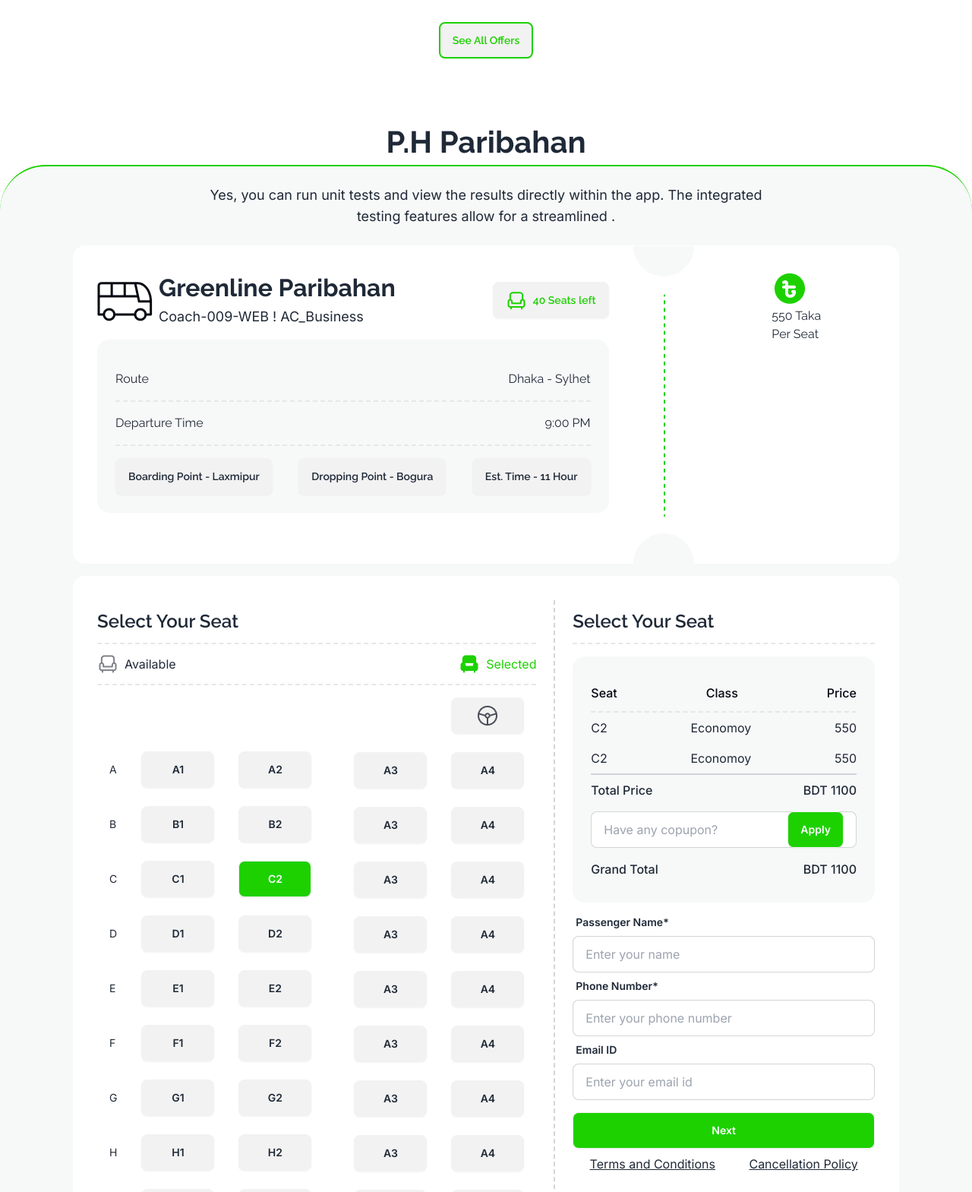
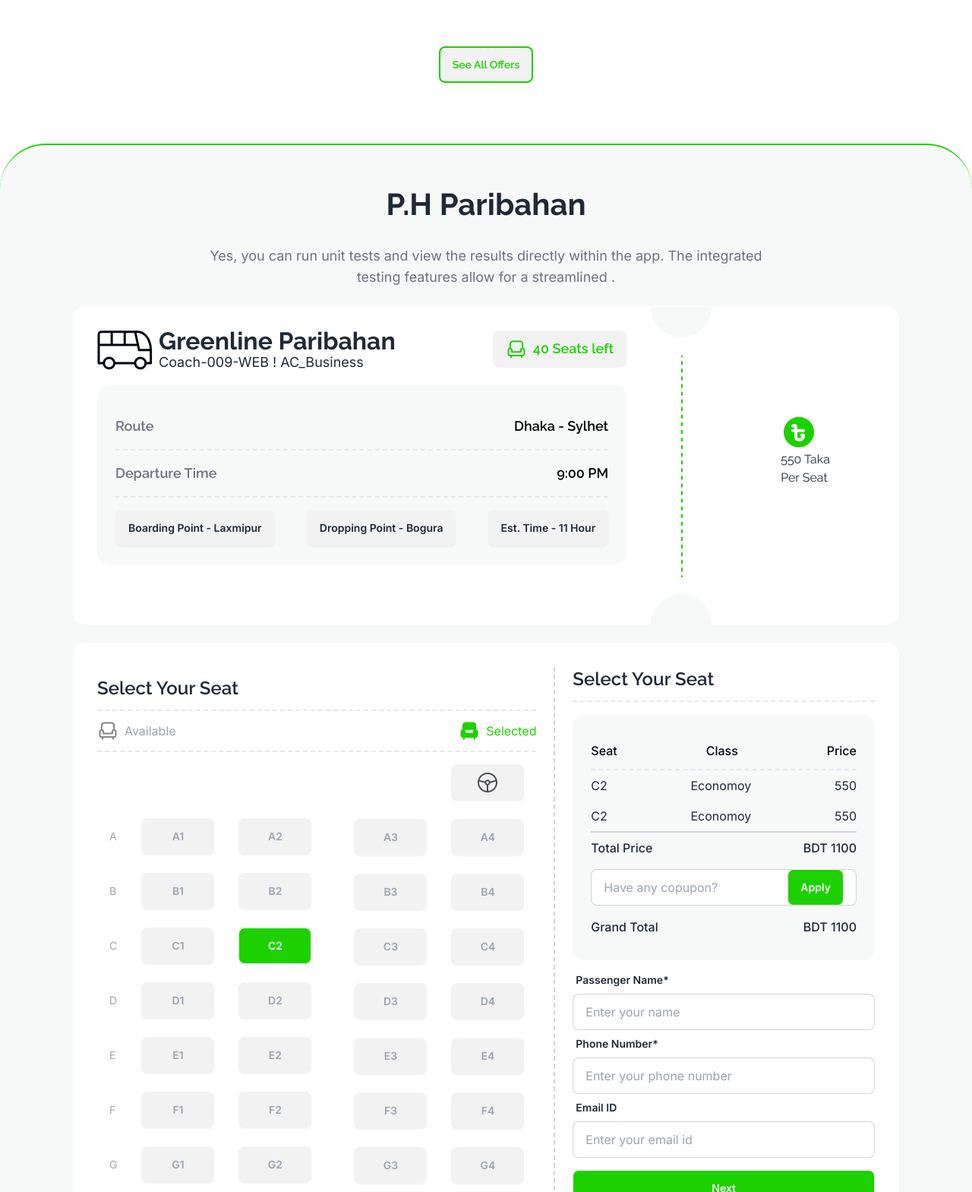
Before and after one commit to subas-roy/p-ticket, a plain HTML site: page index.html in a window 1280 px wide. Shown: the part 1231-2800 px from the top of the page at 76% size. Drawn offline with nearby package versions, Linux system fonts and the light colour scheme.

Commit message:
added footter section and make the site resonsive

```diff
--- a/index.html
+++ b/index.html
@@ -69,14 +69,14 @@
     </div>
     <section id="banner">
       <div class="container mx-auto lg:px-24 px-8">
-        <div class="banner bg-[url('./images/banner.png')] bg-cover bg-center h-[84vh] pt-16 z-10">
+        <div class="banner bg-[url('./images/banner.png')] bg-cover bg-center lg:h-[84vh] pt-6 lg:pt-24 z-10 lg:pb-0 pb-12">
           <div class="banner-contents flex items-center flex-col">
-            <h3 class="text-center font-extrabold text-6xl text-white leading-tight">End-to-End Travel with <br> <span class="text-[#1DD100]">P Paribahan</span></h3>
-            <p class="inter font-normal text-lg text-white text-center py-8">Yes, you can run unit tests and view the results directly within the app. The <br> integrated testing features allow for a streamlined .</p>
-            <button class="btn flex items-center raleway font-bold text-xl text-[#030712] bg-[#1DD100] border-0">Buy Tickets</button>
+            <h3 class="text-center font-extrabold text-3xl lg:text-6xl text-white leading-tight">End-to-End Travel with <br> <span class="text-[#1DD100]">P Paribahan</span></h3>
+            <p class="inter font-normal text-sm lg:text-lg text-white text-center py-2 lg:py-8">Yes, you can run unit tests and view the results directly within the app. The <br> integrated testing features allow for a streamlined .</p>
+            <a href="#paribahan" class="btn flex items-center raleway font-bold text-sm lg:text-xl text-[#030712] bg-[#1DD100] border-0 md:rounded-xl">Buy Tickets</a>
           </div>
         </div>
-        <div class="counter flex justify-center items-center inter z-50 gap-6 mt-[-60px]">
+        <div class="counter flex justify-center items-center inter z-50 gap-6 lg:mt-[-60px] flex-col lg:flex-row">
           <div class="counter1 flex gap-3 py-7 px-8 rounded-3xl border-4 border-b-[#1DD100] border-x-0 border-t-0 bg-white">
             <div>
               <img src="images/people.png" alt="">
@@ -112,7 +112,7 @@
         <div class="flex justify-center items-center">
           <h1 class="font-bold text-[40px] mb-4 raleway">Best offers for you</h1>
         </div>
-        <div class="flex justify-around items-center inter">
+        <div class="flex justify-around items-center inter flex-col lg:flex-row lg:gap-0 gap-6">
           <div class="flex justify-between items-center bg-[#FFBF0F] rounded-2xl">
             <div class="p-4 rounded-br-[-40px]">
               <h3 class="font-black text-[40px]">15% OFF</h3>
@@ -138,7 +138,7 @@
             </div>
           </div>
         </div>
-        <div class="flex justify-center items-center mt-8">
+        <div class="flex justify-center items-center mt-16">
           <button class="btn text-[#1DD100] border-2 border-[#1DD100]">See All Offers</button>
         </div>
 
@@ -146,36 +146,36 @@
     </sectioin>
 
     <section id="paribahan">
-      <h1 class="font-bold text-[40px] text-center">P.H Paribahan</h1>
       <div class="bg-[#F7F8F8] border-t-2 border-t-[#1DD100] rounded-t-[60px] pb-24">
         <div class="container mx-auto lg:px-24 px-8">
-          <p class="inter text-lg my-6 text-center">Yes, you can run unit tests and view the results directly within the app. The integrated <br> testing features allow for a streamlined .</p>
-          <div class="flex bg-white rounded-2xl">
+          <h1 class="font-bold text-[40px] text-center pt-12">P.H Paribahan</h1>
+          <p class="inter text-lg my-6 text-center text-gray-500">Yes, you can run unit tests and view the results directly within the app. The integrated <br> testing features allow for a streamlined .</p>
+          <div class="flex bg-white rounded-2xl lg:flex-row flex-col">
             <div class="p-8">
               <div class="flex gap-32">
                 <div class="flex gap-2">
-                  <div class="mt-4">
-                    <img class="h-auto" src="images/bus-logo.png" alt="">
+                  <div>
+                    <img src="images/bus-logo.png" alt="">
                   </div>
                   <div>
-                    <h2 class="font-bold text-[32px]">Greenline Paribahan</h2>
-                    <p class="inter text-lg">Coach-009-WEB ! AC_Business</p>
+                    <h2 class="font-bold text-xl lg:text-[32px]">Greenline Paribahan</h2>
+                    <p class="inter text-xs lg:text-lg">Coach-009-WEB ! AC_Business</p>
                   </div>
                 </div>
                 <div>
-                  <button class="btn mt-4 bg-[rgba(28, 209, 0, 0.15)]] text-[#1DD100]"><img src="images/seat-green.png" alt=""> 40 Seats left</button>
+                  <button class="btn lg:text-lg text-xs bg-[rgba(28, 209, 0, 0.15)]] text-[#1DD100]"><img class="lg:block hidden" src="images/seat-green.png" alt=""> 40 Seats left</button>
                 </div>
               </div>
               <div class="bg-[#F7F8F8] p-6 rounded-2xl mt-4">
                 <div class="flex justify-between border-b-2 border-dashed py-4">
-                  <p>Route</p>
-                  <p>Dhaka - Sylhet</p>
+                  <p class="text-gray-500 font-semibold text-lg">Route</p>
+                  <p class="font-semibold text-lg text-black">Dhaka - Sylhet</p>
                 </div>
                 <div class="flex justify-between border-b-2 border-dashed py-4">
-                  <p>Departure Time</p>
-                  <p>9:00 PM</p>
+                  <p class="text-gray-500 font-semibold text-lg">Departure Time</p>
+                  <p class="font-semibold text-lg text-black">9:00 PM</p>
                 </div>
-                <div class="flex justify-between pt-4">
+                <div class="inter flex justify-between pt-4 font-medium text-gray-500 lg:flex-row flex-col lg:gap-0 gap-4">
                   <button class="btn">Boarding Point - Laxmipur</button>
                   <button class="btn">Dropping Point - Bogura</button>
                   <button class="btn">Est. Time - 11 Hour</button>
@@ -183,9 +183,9 @@
               </div>
             </div>
             <div>
-              <img  src="images/info-devider.png" alt="">
+              <img class="hidden lg:block" src="images/info-devider.png" alt="">
             </div>
-            <div class="p-8 mx-auto">
+            <div class="p-8 mx-auto lg:mt-[10%]">
               <div>
                 <img src="images/fare.png" alt="">
               </div>
@@ -195,151 +195,150 @@
               </div>
             </div>
           </div>
-          <div class="mt-4 bg-white p-8 rounded-2xl flex justify-between">
+          <div class="mt-6 bg-white p-8 rounded-2xl flex justify-between lg:flex-row flex-col">
             <div class="inter ">
               <h3 class="raleway text-2xl font-semibold py-3">Select Your Seat</h3>
               <div class="flex justify-between items-center border-y-2 border-dashed">
                 <div class="flex justify-center items-center gap-2 py-3">
                   <img src="images/seat-gray.png" alt="">
-                  <p>Available</p>
+                  <p class="text-gray-400">Available</p>
                 </div>
                 <div class="flex justify-center items-center gap-2">
                   <img src="images/seat-green-filled.png" alt="">
                   <p class="text-[#1DD100]">Selected</p>
                 </div>
               </div>
-              <div class="flex justify-between gap-6">
+              <div class="flex justify-between lg:gap-6">
                 <div class="overflow-x-auto">
-                  <table class="table mt-[75px] ">
+                  <table class="table table-xs lg:table-md mt-[75px] ">
                     <tbody>
                       <!-- row 1 -->
                       <tr class="border-0">
-                        <td>A</td>
-                        <td ><button class="btn w-24">A1</button></td>
-                        <td><button class="btn w-24">A2</button></td>
+                        <td class="text-gray-400">A</td>
+                        <td><button class="btn w-24 text-gray-400">A1</button></td>
+                        <td><button class="btn w-24 text-gray-400">A2</button></td>
                       </tr>
                       <!-- row 2 -->
                       <tr class="border-0">
-                        <td>B</td>
-                        <td><button class="btn w-24">B1</button></td>
-                        <td><button class="btn w-24">B2</button></td>
+                        <td class=" text-gray-400">B</td>
+                        <td><button class="btn w-24 text-gray-400">B1</button></td>
+                        <td><button class="btn w-24 text-gray-400">B2</button></td>
                       </tr>
                       <!-- row 3 -->
                       <tr class="border-0">
-                        <td>C</td>
-                        <td><button class="btn w-24">C1</button></td>
+                        <td class=" text-gray-400">C</td>
+                        <td><button class="btn w-24 text-gray-400">C1</button></td>
                         <td><button class="btn w-24 bg-[#1DD100] text-white">C2</button></td>
                       </tr>
                       <!-- row 4 -->
                       <tr class="border-0">
-                        <td>D</td>
-                        <td><button class="btn w-24">D1</button></td>
-                        <td><button class="btn w-24">D2</button></td>
+                        <td class=" text-gray-400">D</td>
+                        <td><button class="btn w-24 text-gray-400">D1</button></td>
+                        <td><button class="btn w-24 text-gray-400">D2</button></td>
                       </tr>
                       <!-- row 5 -->
                       <tr class="border-0">
-                        <td>E</td>
-                        <td><button class="btn w-24">E1</button></td>
-                        <td><button class="btn w-24">E2</button></td>
+                        <td class=" text-gray-400">E</td>
+                        <td><button class="btn w-24 text-gray-400">E1</button></td>
+                        <td><button class="btn w-24 text-gray-400">E2</button></td>
                       </tr>
                       <!-- row 6 -->
                       <tr class="border-0">
-                        <td>F</td>
-                        <td><button class="btn w-24">F1</button></td>
-                        <td><button class="btn w-24">F2</button></td>
+                        <td class=" text-gray-400">F</td>
+                        <td><button class="btn w-24 text-gray-400">F1</button></td>
+                        <td><button class="btn w-24 text-gray-400">F2</button></td>
                       </tr>
                       <!-- row 7 -->
                       <tr class="border-0">
-                        <td>G</td>
-                        <td><button class="btn w-24">G1</button></td>
-                        <td><button class="btn w-24">G2</button></td>
+                        <td class=" text-gray-400">G</td>
+                        <td><button class="btn w-24 text-gray-400">G1</button></td>
+                        <td><button class="btn w-24 text-gray-400">G2</button></td>
                       </tr>
                       <!-- row 8 -->
                       <tr class="border-0">
-                        <td>H</td>
-                        <td><button class="btn w-24">H1</button></td>
-                        <td><button class="btn w-24">H2</button></td>
+                        <td class=" text-gray-400">H</td>
+                        <td><button class="btn w-24 text-gray-400">H1</button></td>
+                        <td><button class="btn w-24 text-gray-400">H2</button></td>
                       </tr>
                       <!-- row 9 -->
                       <tr class="border-0">
-                        <td>I</td>
-                        <td><button class="btn w-24">I1</button></td>
-                        <td><button class="btn w-24">I2</button></td>
+                        <td class=" text-gray-400">I</td>
+                        <td><button class="btn w-24 text-gray-400">I1</button></td>
+                        <td><button class="btn w-24 text-gray-400">I2</button></td>
                       </tr>
                       <!-- row 10 -->
                       <tr class="border-0">
-                        <td>J</td>
-                        <td><button class="btn w-24">J1</button></td>
-                        <td><button class="btn w-24">J2</button></td>
+                        <td class=" text-gray-400">J</td>
+                        <td><button class="btn w-24 text-gray-400">J1</button></td>
+                        <td><button class="btn w-24 text-gray-400">J2</button></td>
                       </tr>
                     </tbody>
                   </table>
                 </div>
                 <div class="">
-                  <table class="table">
+                  <table class="table table-xs lg:table-md">
                     <div class="flex justify-end">
                       <button class="btn mr-4 mt-4 mb-3 w-24"><img src="images/wheel.png" alt=""></button>
                     </div>
                     <tbody>
                       <!-- row 1 -->
                       <tr class="border-0">
-                        <td><button class="btn w-24">A3</button></td>
-                        <td><button class="btn w-24">A4</button></td>
+                        <td><button class="btn w-24 text-gray-400">A3</button></td>
+                        <td><button class="btn w-24 text-gray-400">A4</button></td>
                       </tr>
                       <!-- row 1 -->
                       <tr class="border-0">
-                        <td><button class="btn w-24">A3</button></td>
-                        <td><button class="btn w-24">A4</button></td>
+                        <td><button class="btn w-24 text-gray-400">B3</button></td>
+                        <td><button class="btn w-24 text-gray-400">B4</button></td>
                       </tr>
                       <!-- row 1 -->
                       <tr class="border-0">
-                        <td><button class="btn w-24">A3</button></td>
-                        <td><button class="btn w-24">A4</button></td>
+                        <td><button class="btn w-24 text-gray-400">C3</button></td>
+                        <td><button class="btn w-24 text-gray-400">C4</button></td>
                       </tr>
                       <!-- row 1 -->
                       <tr class="border-0">
-                        <td><button class="btn w-24">A3</button></td>
-                        <td><button class="btn w-24">A4</button></td>
+                        <td><button class="btn w-24 text-gray-400">D3</button></td>
+                        <td><button class="btn w-24 text-gray-400">D4</button></td>
                       </tr>
                       <!-- row 1 -->
                       <tr class="border-0">
-                        <td><button class="btn w-24">A3</button></td>
-                        <td><button class="btn w-24">A4</button></td>
+                        <td><button class="btn w-24 text-gray-400">E3</button></td>
+                        <td><button class="btn w-24 text-gray-400">E4</button></td>
                       </tr>
                       <!-- row 1 -->
                       <tr class="border-0">
-                        <td><button class="btn w-24">A3</button></td>
-                        <td><button class="btn w-24">A4</button></td>
+                        <td><button class="btn w-24 text-gray-400">F3</button></td>
+                        <td><button class="btn w-24 text-gray-400">F4</button></td>
                       </tr>
                       <!-- row 1 -->
                       <tr class="border-0">
-                        <td><button class="btn w-24">A3</button></td>
-                        <td><button class="btn w-24">A4</button></td>
+                        <td><button class="btn w-24 text-gray-400">G3</button></td>
+                        <td><button class="btn w-24 text-gray-400">G4</button></td>
                       </tr>
                       <!-- row 1 -->
                       <tr class="border-0">
-                        <td><button class="btn w-24">A3</button></td>
-                        <td><button class="btn w-24">A4</button></td>
+                        <td><button class="btn w-24 text-gray-400">H3</button></td>
+                        <td><button class="btn w-24 text-gray-400">H4</button></td>
                       </tr>
                       <!-- row 1 -->
                       <tr class="border-0">
-                        <td><button class="btn w-24">A3</button></td>
-                        <td><button class="btn w-24">A4</button></td>
+                        <td><button class="btn w-24 text-gray-400">I3</button></td>
+                        <td><button class="btn w-24 text-gray-400">I4</button></td>
                       </tr>
                       <!-- row 1 -->
                       <tr class="border-0">
-                        <td><button class="btn w-24">A3</button></td>
-                        <td><button class="btn w-24">A4</button></td>
+                        <td><button class="btn w-24 text-gray-400">J3</button></td>
+                        <td><button class="btn w-24 text-gray-400">J4</button></td>
                       </tr>
-
                     </tbody>
                   </table>
                 </div>
               </div>
             </div>
-            <div class="vl border-r-2 border-dashed h-[885px] border-gray-300"></div>
+            <div class="vl border-r-2 border-dashed h-[900px] border-gray-300 lg:block hidden"></div>
             <div class="inter">
-              <h3 class="raleway text-2xl font-semibold border-b-2 border-dashed py-3">Select Your Seat</h3>
+              <h3 class="raleway text-2xl font-semibold border-b-2 border-dashed py-3 pt-10 lg:pt-0">Select Your Seat</h3>
               <div class="bg-[#F7F8F8] p-6 rounded-2xl mt-4">
                 <div class="flex justify-between border-b-2 border-dashed py-3 font-medium text-[#030712] ">
                   <p>Seat</p>
@@ -401,5 +400,28 @@
         </div>
       </div>
     </section>
+    <footer class="bg-[#131318] py-24">
+      <div class="container lg:px-24 px-8 mx-auto text-white">
+        <div class="flex lg:justify-between justify-center items-center p-10 mb-6 lg:flex-row flex-col ">
+          <aside class="text-center lg:text-left">
+            <h3 class="font-extrabold text-4xl mb-4">P-Ticket</h3>
+            <p class="inter text-lg text-gray-300">P-Ticket is a digital platform to make your <br> daily commuting better.</p>
+          </aside>
+          <nav class="mt-16">
+            <p class="mb-3 raleway font-semibold text-xl">Download our app</p>
+            <img src="images/google.png" alt="">
+          </nav>
+        </div>
+        <div class="border-b-2 border-dashed border-gray-500 w-[92%] mx-auto"></div>
+        <div class="flex justify-between p-10 lg:flex-row flex-col">
+          <p class="text-gray-300 text-center lg:text-left lg:mb-0 mb-8">@all rights reserved, P-Ticket services limited.2024</p>
+          <div class="flex justify-around gap-6">
+            <a class="link no-underline" href="#">Terms & condition</a>
+            <a class="link no-underline" href="#">Return & refund policy</a>
+            <a class="link no-underline" href="#">Privacy policy</a>
+          </div>
+        </div>
+      </div>
+    </footer>
 </body>
 </html>
```
Also changed, not shown: images/google.png (added).
